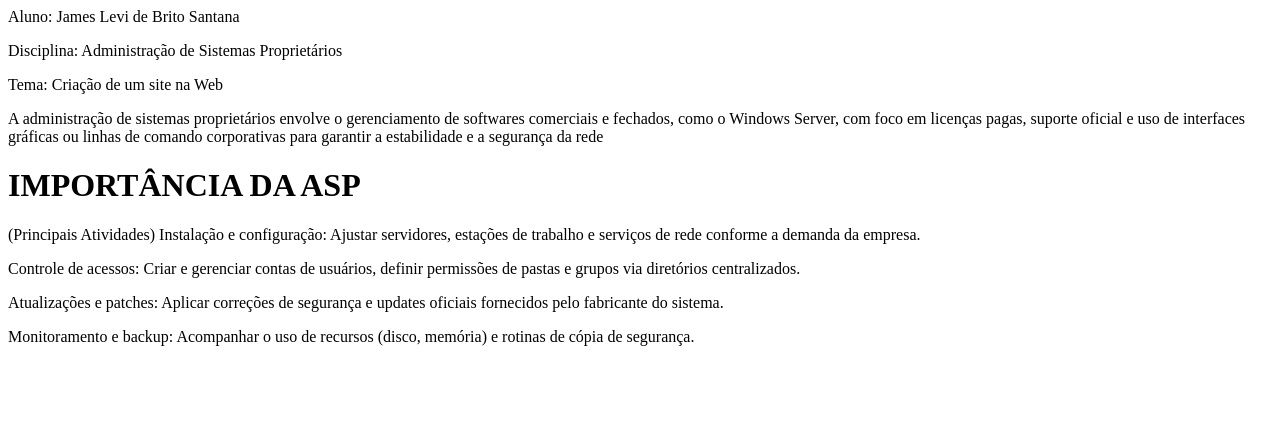
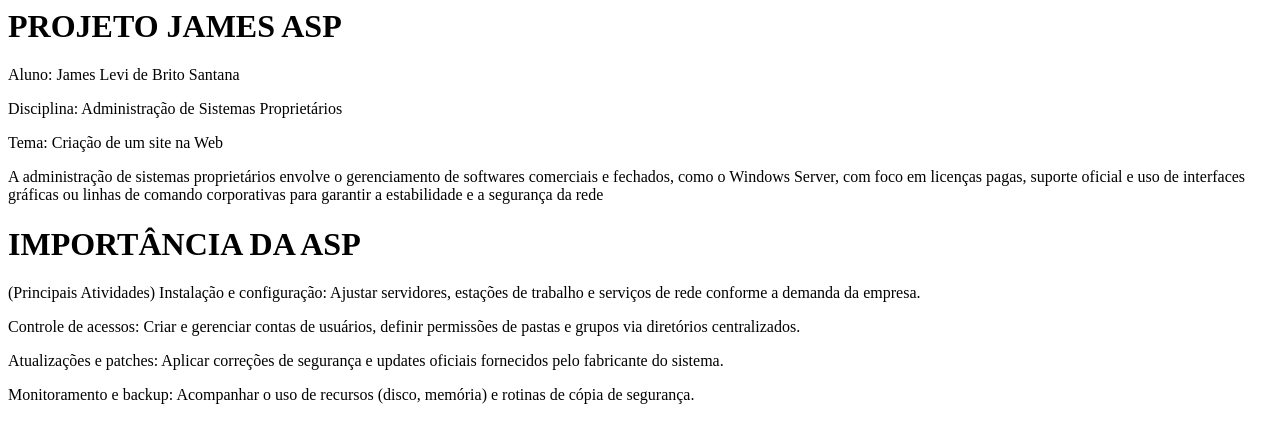
Before and after one commit to jameslbsantana-del/James-page, a plain HTML site: page index.html in a window 1280 px wide. Drawn offline with Linux system fonts and the light colour scheme.

Commit message:
Update index.html

```diff
--- a/index.html
+++ b/index.html
@@ -15,6 +15,7 @@
     <meta name="viewport" content="width=device-width, initial-scale=1.0">
 
     <title>SITE ONLINE</title>
+    <h1> PROJETO JAMES ASP </h1>
 
 </head>   <p>Aluno: James Levi de Brito Santana </p>
     <p>Disciplina: Administração de Sistemas Proprietários</p>
```
